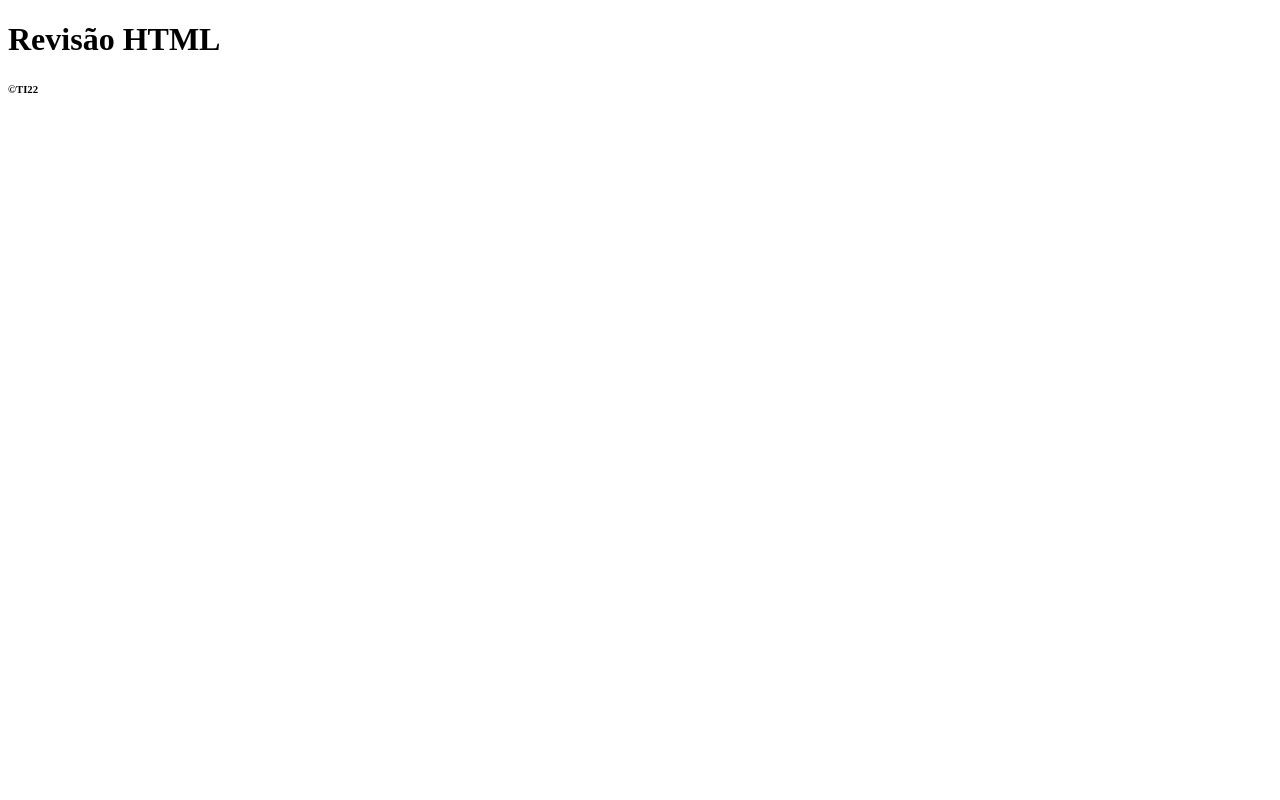
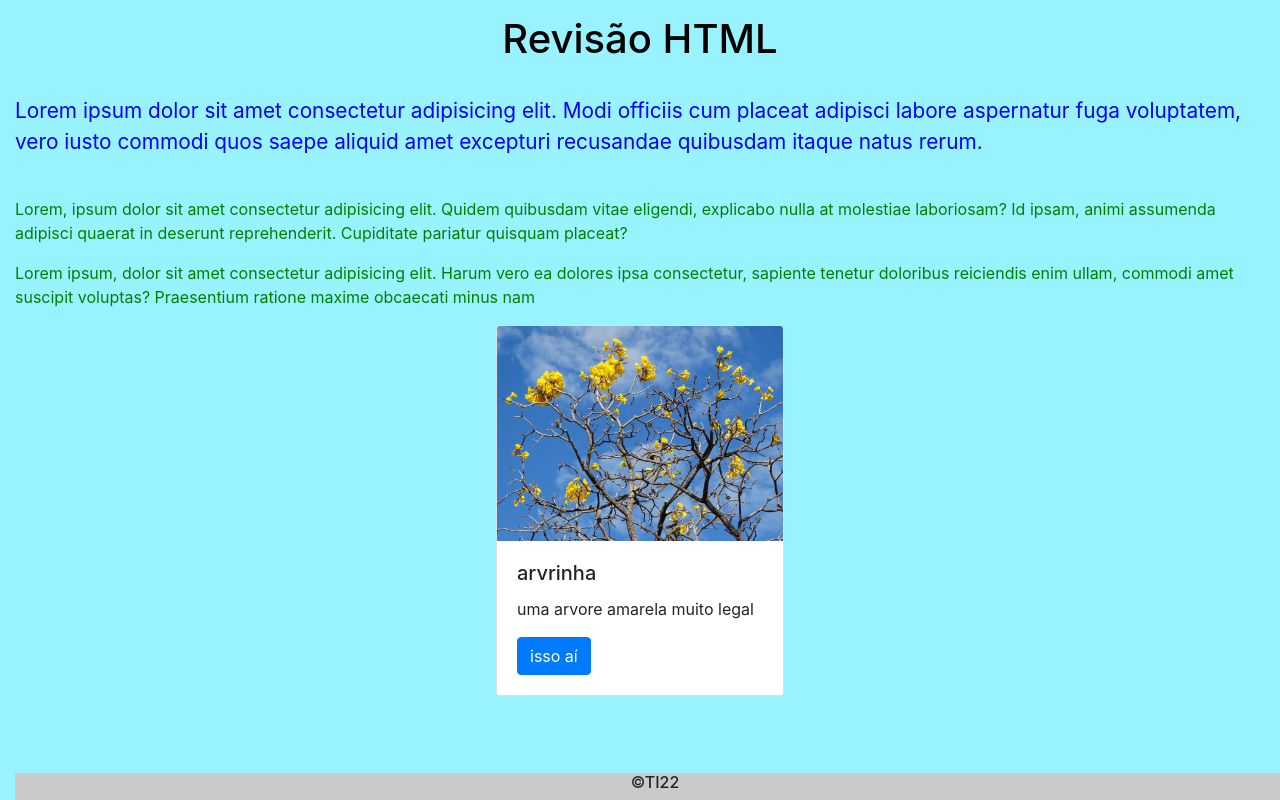
Before and after one commit to Grevill3/ti22, a plain HTML site: page index.html in a window 1280 px wide. Drawn offline with nearby package versions, Linux system fonts and the light colour scheme.

Commit message:
Segundo dia

```diff
--- /dev/null
+++ b/assets/css/estilo.css
@@ -0,0 +1,42 @@
+*{margin: 0;
+    padding: 0;}
+
+body{
+    margin: 15px;
+    background-color: rgb(152, 243, 255);
+}
+
+/* seletor de elemntos*/
+h1{
+    text-align: center;
+    color: black;
+}
+
+footer{
+    position: fixed;
+    bottom: 0;
+    margin: 0 auto;
+    width: 100%;
+    text-align: center;
+    background-color: rgb(202, 202, 202);
+}
+
+/* seletor de classe . */
+.ptodos{
+    color: green;
+}
+
+.card {
+    margin: 0 auto;
+}
+
+#p1{
+    color: blue;
+    font-size: 1.3em;
+}
+
+/* pseudo elemento */
+#p1:hover{
+    background-color: black;
+    color: white;
+}
--- a/index.html
+++ b/index.html
@@ -4,17 +4,51 @@
     <meta charset="UTF-8">
     <meta name="viewport" content="width=device-width, initial-scale=1.0">
     <title>Ti22 - Revisão</title>
+
+    <!-- link p/ bootstrap css -->
+    <link rel="stylesheet" href="https://cdn.jsdelivr.net/npm/bootstrap@4.6.0/dist/css/bootstrap.min.css" integrity="sha384-B0vP5xmATw1+K9KRQjQERJvTumQW0nPEzvF6L/Z6nronJ3oUOFUFpCjEUQouq2+l" crossorigin="anonymous">
+
+    <!-- meu css -->
+    <link rel="stylesheet" href="assets/css/estilo.css">
 </head>
+
 <body>
 
     <header>
         <h1>Revisão HTML</h1>
+        <br>
     </header>
 
-    <main></main>
+    <main>
+        <p id="p1">
+            Lorem ipsum dolor sit amet consectetur adipisicing elit. Modi officiis cum placeat adipisci labore aspernatur fuga voluptatem, vero iusto commodi quos saepe aliquid amet excepturi recusandae quibusdam itaque natus rerum.
+        </p>
+        <br>
+        <p class="ptodos">
+            Lorem, ipsum dolor sit amet consectetur adipisicing elit. Quidem quibusdam vitae eligendi, explicabo nulla at molestiae laboriosam? Id ipsam, animi assumenda adipisci quaerat in deserunt reprehenderit. Cupiditate pariatur quisquam placeat?
+        </p>
+        <p class="ptodos">
+            Lorem ipsum, dolor sit amet consectetur adipisicing elit. Harum vero ea dolores ipsa consectetur, sapiente tenetur doloribus reiciendis enim ullam, commodi amet suscipit voluptas? Praesentium ratione maxime obcaecati minus nam
+        </p>
+
+        <div class="card" style="width: 18rem;">
+            <img src="assets/imagens/ipe.jpg" class="card-img-top" alt="imagem de um ipê amarelo">
+            <div class="card-body">
+              <h5 class="card-title">arvrinha</h5>
+              <p class="card-text">uma arvore amarela muito legal</p>
+              <a href="#" class="btn btn-primary">isso aí</a>
+            </div>
+        </div>
+    </main>
+
     <footer>
         <h6>&copy;TI22</h6>
     </footer>
 
+    <!-- Bootstrap -->
+    <script src="https://code.jquery.com/jquery-3.5.1.slim.min.js" integrity="sha384-DfXdz2htPH0lsSSs5nCTpuj/zy4C+OGpamoFVy38MVBnE+IbbVYUew+OrCXaRkfj" crossorigin="anonymous"></script>
+    <script src="https://cdn.jsdelivr.net/npm/popper.js@1.16.1/dist/umd/popper.min.js" integrity="sha384-9/reFTGAW83EW2RDu2S0VKaIzap3H66lZH81PoYlFhbGU+6BZp6G7niu735Sk7lN" crossorigin="anonymous"></script>
+    <script src="https://cdn.jsdelivr.net/npm/bootstrap@4.6.0/dist/js/bootstrap.min.js" integrity="sha384-+YQ4JLhjyBLPDQt//I+STsc9iw4uQqACwlvpslubQzn4u2UU2UFM80nGisd026JF" crossorigin="anonymous"></script>
+
 </body>
 </html>
```
Also changed, not shown: assets/imagens/ipe.jpg (added).
